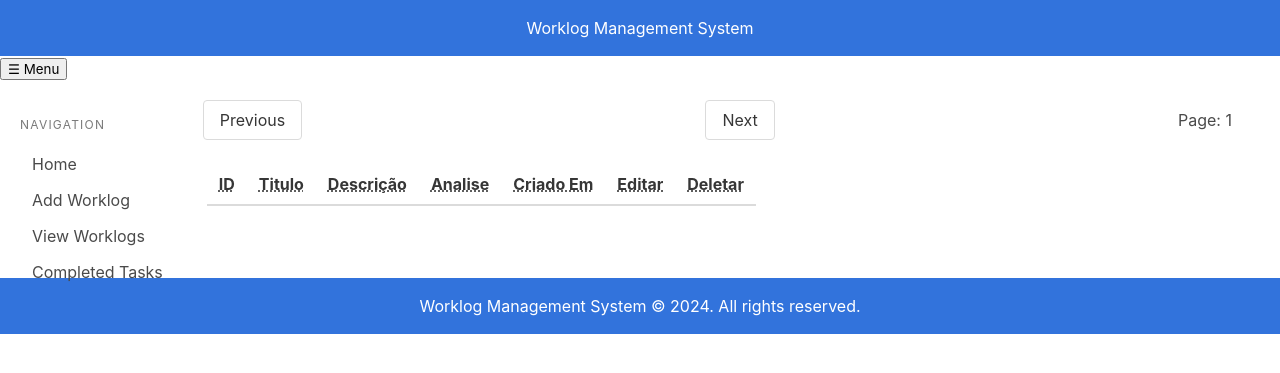
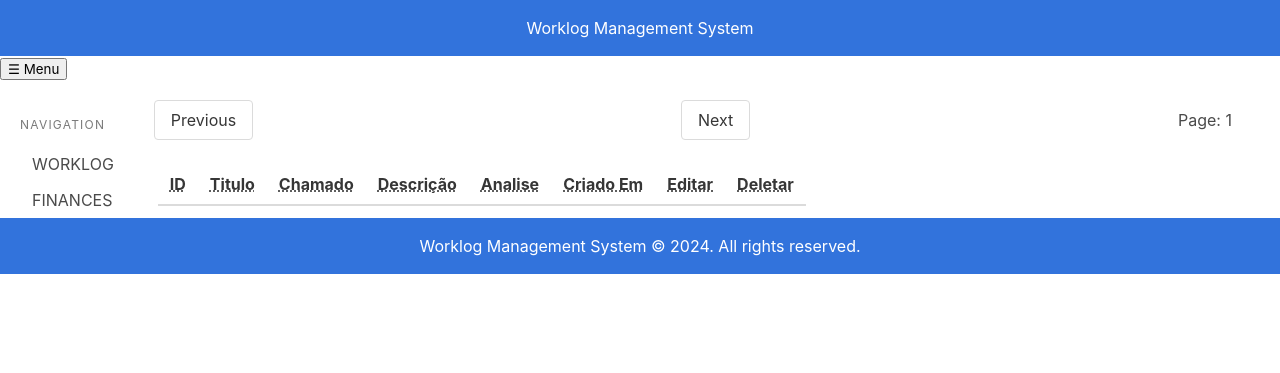
Before and after one commit to conectis360/worklog, a PHP site: page /template.php in a window 1280 px wide. Shown: the top 373 px of the page. Run offline with PHP 8.4, Linux system fonts and the light colour scheme; lists and menus that the app fills with data are empty.

Commit message:
feat: Adjusting the menu

```diff
--- a/assets/pagination.js
+++ b/assets/pagination.js
@@ -24,7 +24,7 @@ function renderWorklogs(worklogs) {
             <tr>
                     <td>worklog-${worklog.id}</td>
                     <td style="${titleStyle}">${worklog.title}${isFinished} (Task #${worklog.task_number})</td>
-                    <td><a href="${worklog.description_link}" target="_blank" class="is-link">View Task Description</a></td>
+                    <td><a href="${worklog.description_link}" target="_blank" class="is-link">Link Chamado</a></td>
                     <td>${worklog.description}</td>
                     <td>${worklog.analysis}</td>
                     <td>${worklog.date_created}</td>
--- a/view/template.php
+++ b/view/template.php
@@ -53,10 +53,8 @@
                 <aside class="menu">
                     <p class="menu-label">Navigation</p>
                     <ul class="menu-list">
-                        <li><a href="#">Home</a></li>
-                        <li><a href="#">Add Worklog</a></li>
-                        <li><a href="#">View Worklogs</a></li>
-                        <li><a href="#">Completed Tasks</a></li>
+                        <li><a href="#">WORKLOG</a></li>
+                        <li><a href="#">FINANCES</a></li>
                     </ul>
                 </aside>
             </aside>
@@ -69,6 +67,7 @@
                             <tr>
                                 <th><abbr title="Worklog ID">ID</abbr></th>
                                 <th><abbr title="Title">Titulo</abbr></th>
+                                <th><abbr title="Description Link">Chamado</abbr></th>
                                 <th><abbr title="Description">Descrição</abbr></th>
                                 <th><abbr title="Analysis">Analise</abbr></th>
                                 <th><abbr title="Created">Criado Em</abbr></th>
```
Also changed, not shown: assets/main.js (+9 -10 lines).
